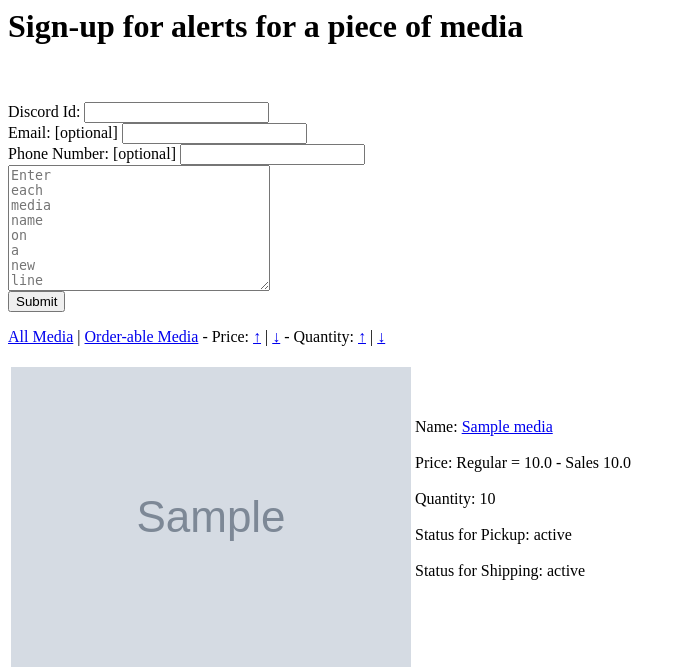
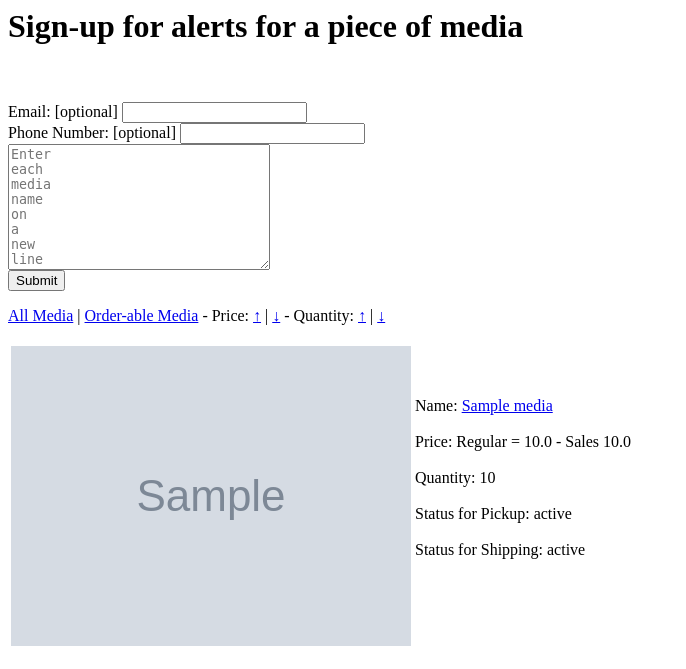
Before and after one commit to modernNeo/steelbooksatbestbuy, a Django app: page / in a window 1280 px wide. Shown: the top 669 px of the page, without its empty margins (0-686 px from the left). Run offline with Django 4.2, Linux system fonts and the light colour scheme; tables that the repository leaves empty hold one stand-in row (values such as "Sample post"); grey boxes marked "Sample" are stand-in pictures.

Commit message:
removing reliance on discord since I am phasing that out

```diff
--- a/steelbooksatbestbuy_website/steelbooksatbestbuy/templates/steelbooksatbestbuy/index.html
+++ b/steelbooksatbestbuy_website/steelbooksatbestbuy/templates/steelbooksatbestbuy/index.html
@@ -2,7 +2,6 @@
     {%  csrf_token %}
     <h1>Sign-up for alerts for a piece of media</h1><br>
     {{ error }}<br>
-    Discord Id: <input type="number" required name="discord_id"><br>
     Email: [optional] <input type="text" name="email"><br>
     Phone Number: [optional] <input type="number" name="phone_number"><br>
     <textarea rows="8" cols="30" required name="movies" placeholder="Enter&#10;each&#10;media&#10;name&#10;on&#10;a&#10;new&#10;line"></textarea><br>
--- a/steelbooksatbestbuy_website/steelbooksatbestbuy/views.py
+++ b/steelbooksatbestbuy_website/steelbooksatbestbuy/views.py
@@ -50,10 +50,6 @@ class Index(View):
 
     def post(self, request):
         context = {'medias': Index.context_creator(request)}
-        discord_id = request.POST.get("discord_id", None)
-        if discord_id is None:
-            context['error'] = "Invalid Discord Id"
-            return render(request, 'steelbooksatbestbuy/index.html', context=context)
         movies = request.POST.get("movies", None)
         if movies is None:
             context['error'] = "Invalid Movie specified"
@@ -74,30 +70,11 @@ class Index(View):
             return render(request, 'steelbooksatbestbuy/index.html', context=context)
         else:
             phone_number = None if phone_number is None or len(phone_number) == 0 else phone_number
-        response = requests.post(
-            "https://discord.com/api/users/@me/channels",
-            data=json.dumps({"recipient_id": discord_id}
-                            ),
-            headers={
-                "Authorization": f"Bot {settings.DISCORD_BOT_TOKEN}",
-                "Content-Type": "application/json"
-            }
-        )
-        if response.status_code == 200:
-            people_to_alert = User.objects.all().filter(discord_id=discord_id).first()
-            if people_to_alert is None:
-                people_to_alert = User(discord_id=discord_id, email=email, phone_number=phone_number)
-                people_to_alert.save()
-            for movie in movies:
-                Alert(person_to_alert=people_to_alert,
-                      media_search_string=movie).save()
-            return HttpResponseRedirect("")
-        else:
-            return render(
-                request,
-                'steelbooksatbestbuy/index.html',
-                context={
-                    'medias': Index.context_creator(request),
-                    'error': "Invalid Discord Id"
-                }
-            )
+        people_to_alert = User.objects.all().filter(email=email).first()
+        if people_to_alert is None:
+            people_to_alert = User(email=email, phone_number=phone_number)
+            people_to_alert.save()
+        for movie in movies:
+            Alert(person_to_alert=people_to_alert,
+                  media_search_string=movie).save()
+        return HttpResponseRedirect("")
--- a/steelbooksatbestbuy_website/steelbooksatbestbuy_website/settings.py
+++ b/steelbooksatbestbuy_website/steelbooksatbestbuy_website/settings.py
@@ -138,5 +138,3 @@ STATIC_URL = 'static/'
 # https://docs.djangoproject.com/en/4.0/ref/settings/#default-auto-field
 
 DEFAULT_AUTO_FIELD = 'django.db.models.BigAutoField'
-
-DISCORD_BOT_TOKEN = os.environ['DISCORD_BOT_TOKEN']
```
